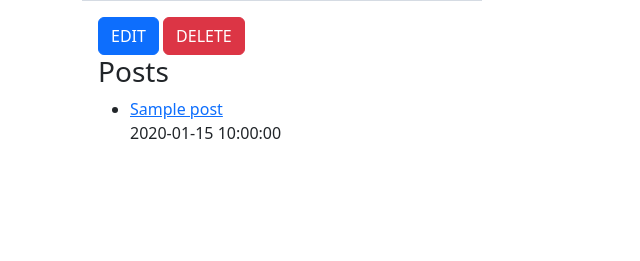
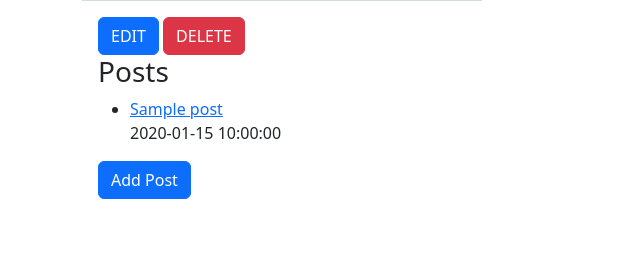
Before and after one commit to rxperez12/flask-blogly, a Flask app: page /users/1 in a window 1280 px wide. Shown: the part 355-616 px from the top of the page, without its empty margins (0-640 px from the left). Run offline with Flask 3, Linux system fonts and the light colour scheme; tables that the repository leaves empty hold one stand-in row (values such as "Sample post"); grey boxes marked "Sample" are stand-in pictures; some libraries are stand-ins or nearby versions.

Commit message:
added new post button

```diff
--- a/blogly/templates/user_details.jinja
+++ b/blogly/templates/user_details.jinja
@@ -13,11 +13,14 @@
   <div class="m-3">
 
     <form>
-      <button formaction="/users/{{ user.id }}/edit" formmethod="GET" class="btn btn-primary">EDIT</button>
+      <button
+        formaction="/users/{{ user.id }}/edit"
+        formmethod="GET"
+        class="btn btn-primary">EDIT</button>
       <button formaction="/users/{{ user.id }}/delete" formmethod="POST" class="btn btn-danger">DELETE</button>
 
     </form>
-
+    <div></div>
     <h3> Posts</h3>
       <ul>
         {%for post in user.posts%}
@@ -27,6 +30,10 @@
             </li>
         {% endfor %}
       </ul>
+      <form method="GET">
+        <button formaction="/users/{{ user.id }}/posts/new" class="btn btn-primary">Add Post</button>
+      </form>
+    </div>
   </div>
 </div>
 
```
